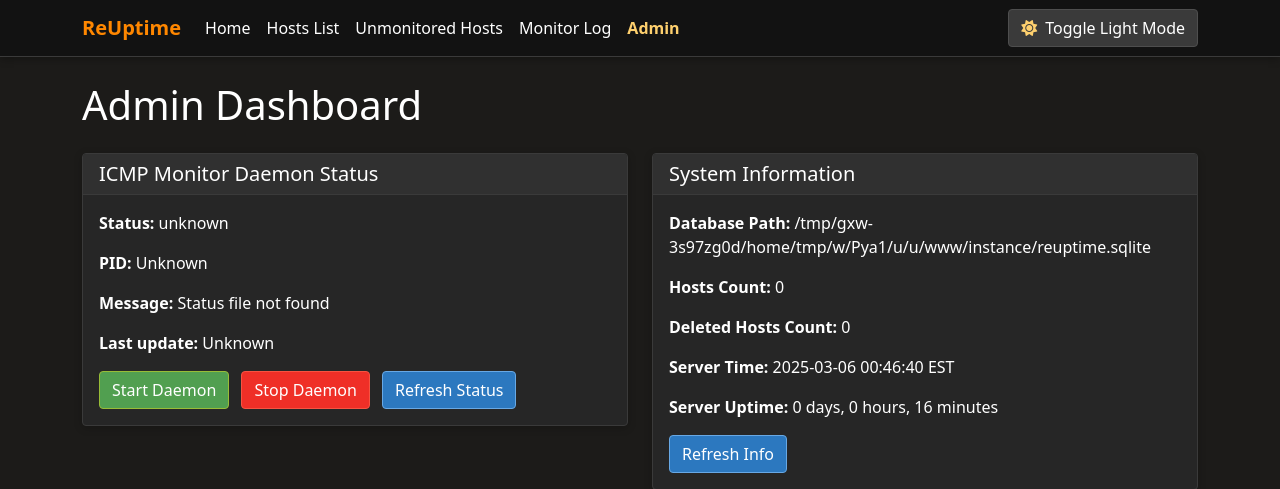
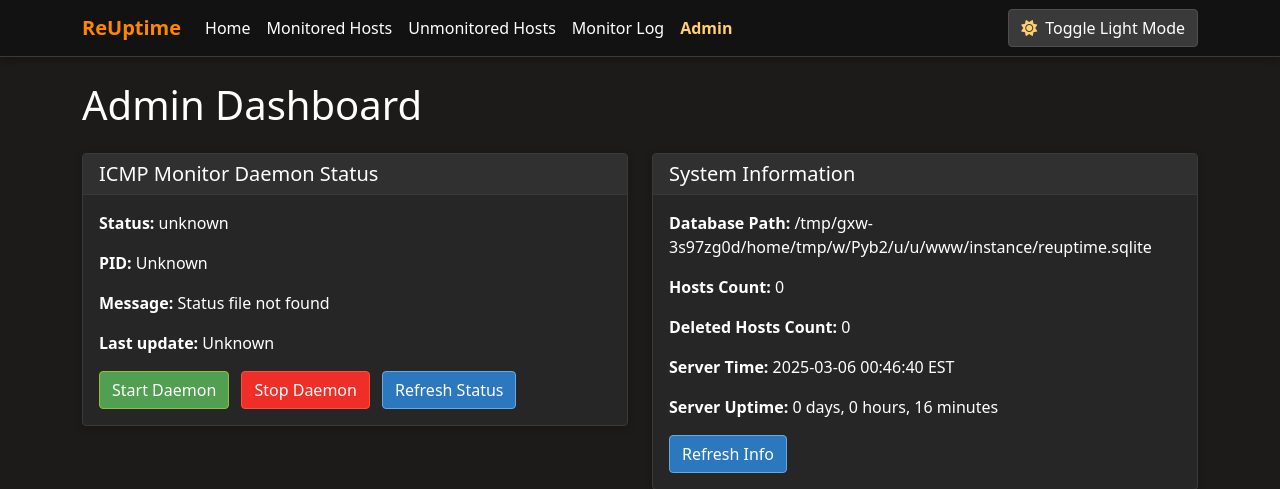
Before and after one commit to twopoint71/reuptime, a Flask app: page /admin in a window 1280 px wide. Shown: the top 489 px of the page. Run offline with Flask 2, Linux system fonts and the light colour scheme; data that the repository does not hold is empty; some libraries are stand-ins or nearby versions.

Commit message:
Change "Host List" to "Monitored Hosts"

```diff
--- a/routes/static_routes.py
+++ b/routes/static_routes.py
@@ -20,9 +20,9 @@ def register_static_routes(app):
     def unmonitored_hosts():
 	    return render_template('unmonitored_hosts.html')
 
-    @app.route('/host_list')
-    def host_list():
-	    return render_template('host_list.html')
+    @app.route('/monitored_hosts')
+    def monitored_hosts():
+	    return render_template('monitored_hosts.html')
 
     @app.route('/monitor_log')
     def monitor_log():
--- a/templates/base.html
+++ b/templates/base.html
@@ -48,16 +48,8 @@
                     <li class="nav-item">
                         <a class="nav-link {% if request.path == '/' %}active{% endif %}" href="/">Home</a>
                     </li>
-		    <!-- TODO: convert host_list and deleted_hosts to monitored_hosts and unmonitored_hosts
                     <li class="nav-item">
                         <a class="nav-link {% if request.path == '/monitored_hosts' %}active{% endif %}" href="/monitored_hosts">Monitored Hosts</a>
-                    </li>
-                    <li class="nav-item">
-                        <a class="nav-link {% if request.path == '/unmonitored_hosts' %}active{% endif %}" href="/unmonitored_hosts">Unmonitored Hosts</a>
-                    </li>
-		    -->
-                    <li class="nav-item">
-                        <a class="nav-link {% if request.path == '/host_list' %}active{% endif %}" href="/host_list">Hosts List</a>
                     </li>
                     <li class="nav-item">
                         <a class="nav-link {% if request.path == '/unmonitored_hosts' %}active{% endif %}" href="/unmonitored_hosts">Unmonitored Hosts</a>
```
Also changed, not shown: templates/monitored_hosts.html (renamed from templates/host_list.html).
